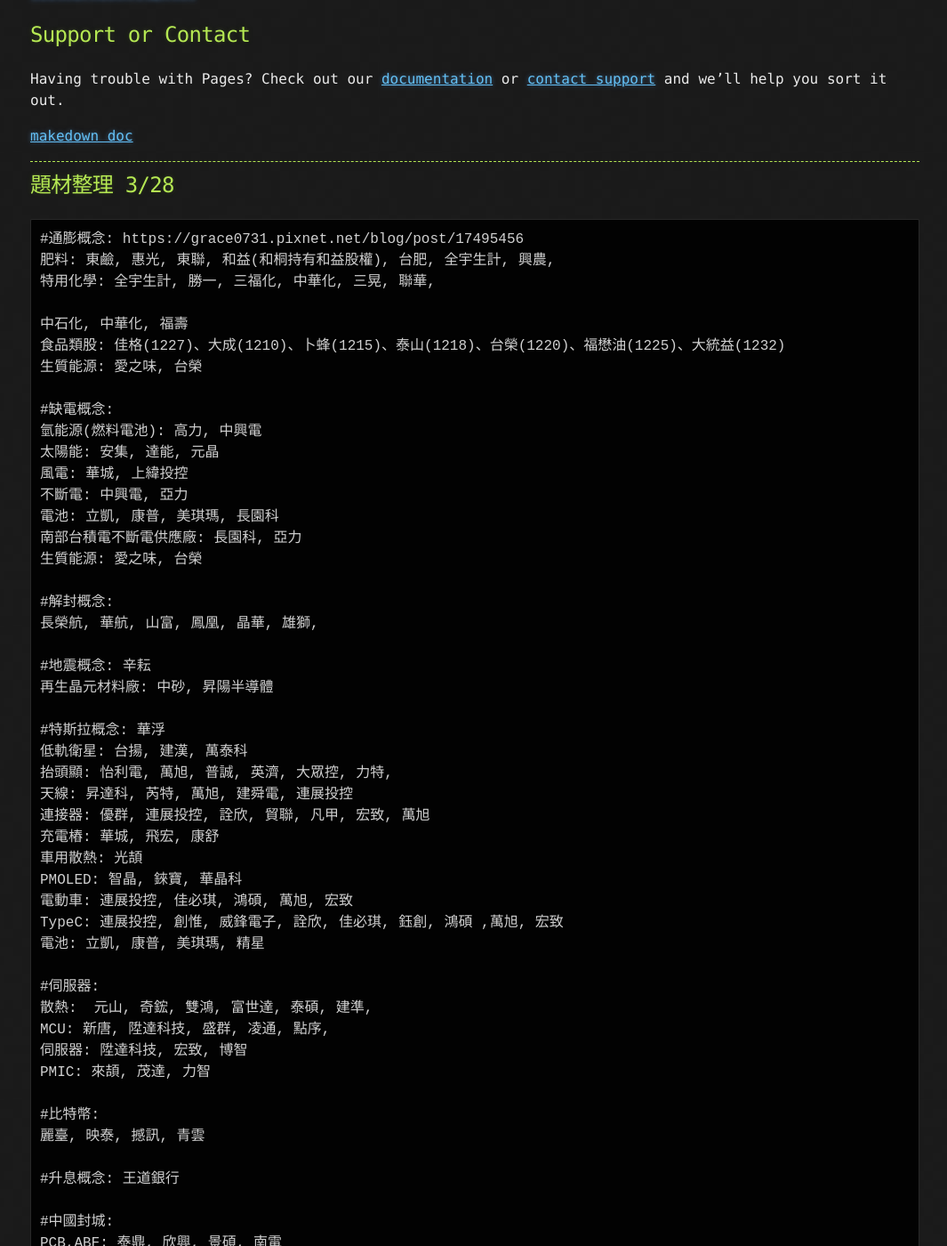
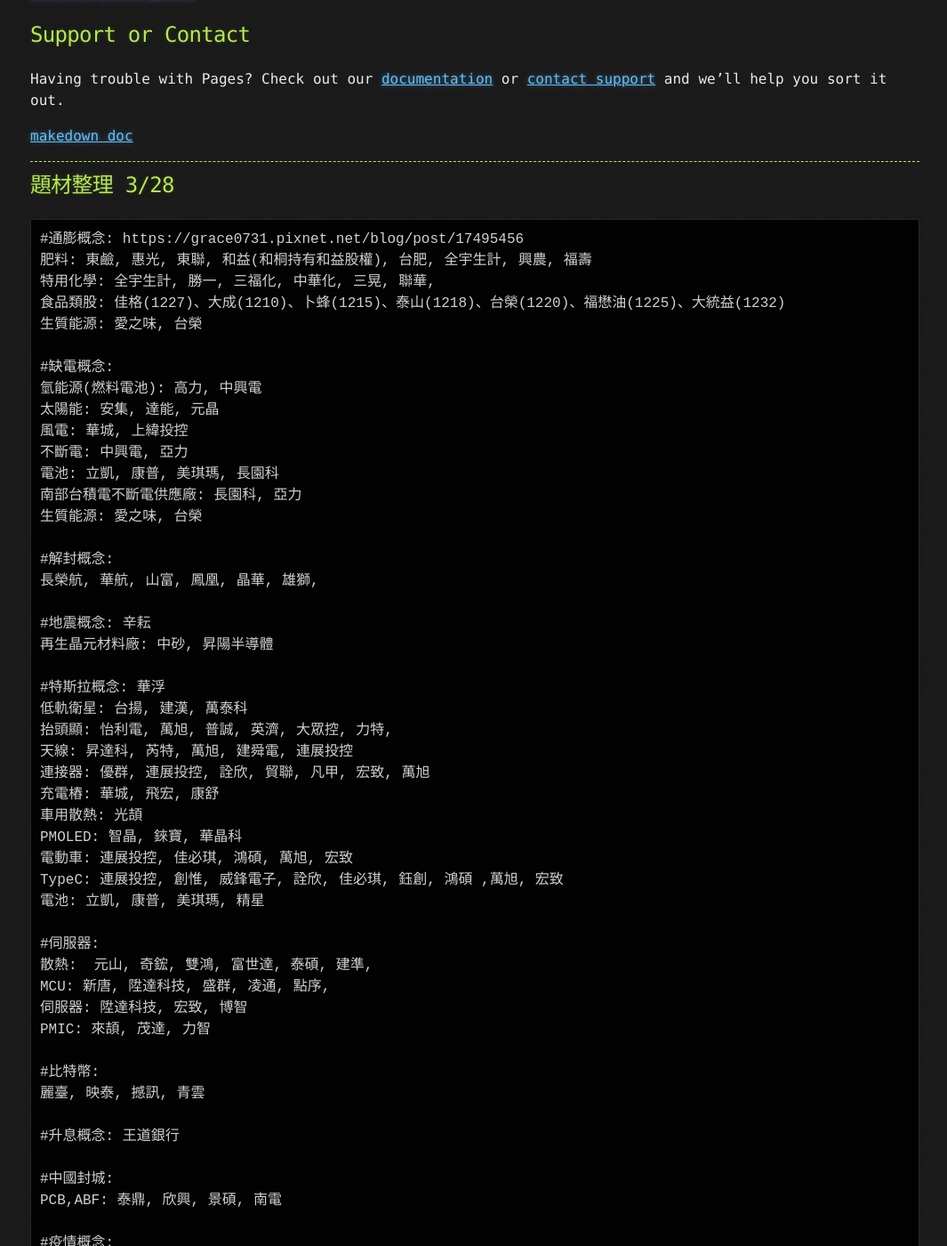
Before and after one commit to lepg5487/Stock_God, a Jekyll site: the page built from index.md, in a window 1280 px wide and 1400 px high, scrolled down 16853 px. Shown: the whole window at 89% size, without its empty margins (106-1171 px from the left). Built offline with Jekyll 4.4.1, drawn with Linux system fonts in a browser that asks for light colours; our own code applies the rules of GitHub Pages for plain Markdown files; some of the changed text lies outside the part shown.

Commit message:
Update index.md

````diff
--- a/index.md
+++ b/index.md
@@ -716,10 +716,8 @@
 ## 題材整理 3/28
 ```
 #通膨概念: https://grace0731.pixnet.net/blog/post/17495456
-肥料: 東鹼, 惠光, 東聯, 和益(和桐持有和益股權), 台肥, 全宇生計, 興農,
+肥料: 東鹼, 惠光, 東聯, 和益(和桐持有和益股權), 台肥, 全宇生計, 興農, 福壽
 特用化學: 全宇生計, 勝一, 三福化, 中華化, 三晃, 聯華,
-
-中石化, 中華化, 福壽
 食品類股: 佳格(1227)、大成(1210)、卜蜂(1215)、泰山(1218)、台榮(1220)、福懋油(1225)、大統益(1232)
 生質能源: 愛之味, 台榮
 
````
